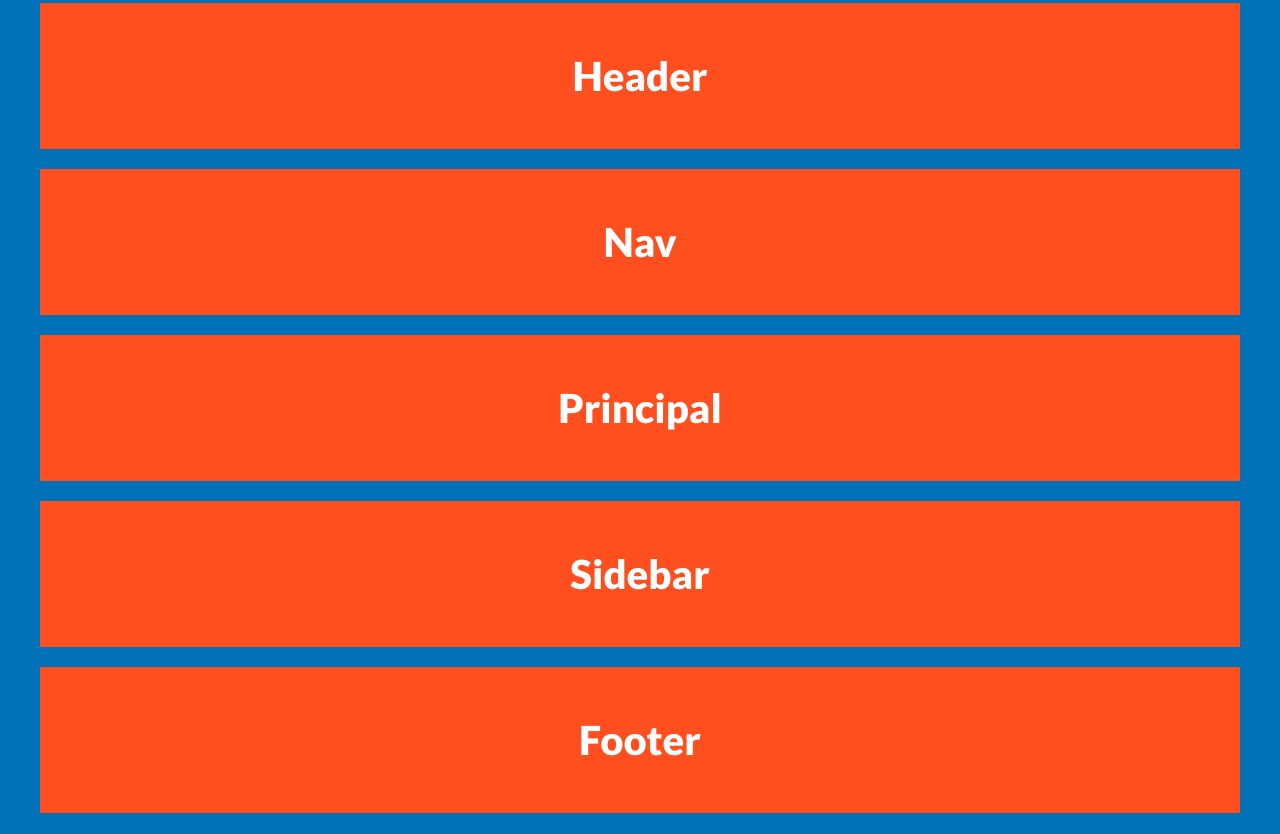
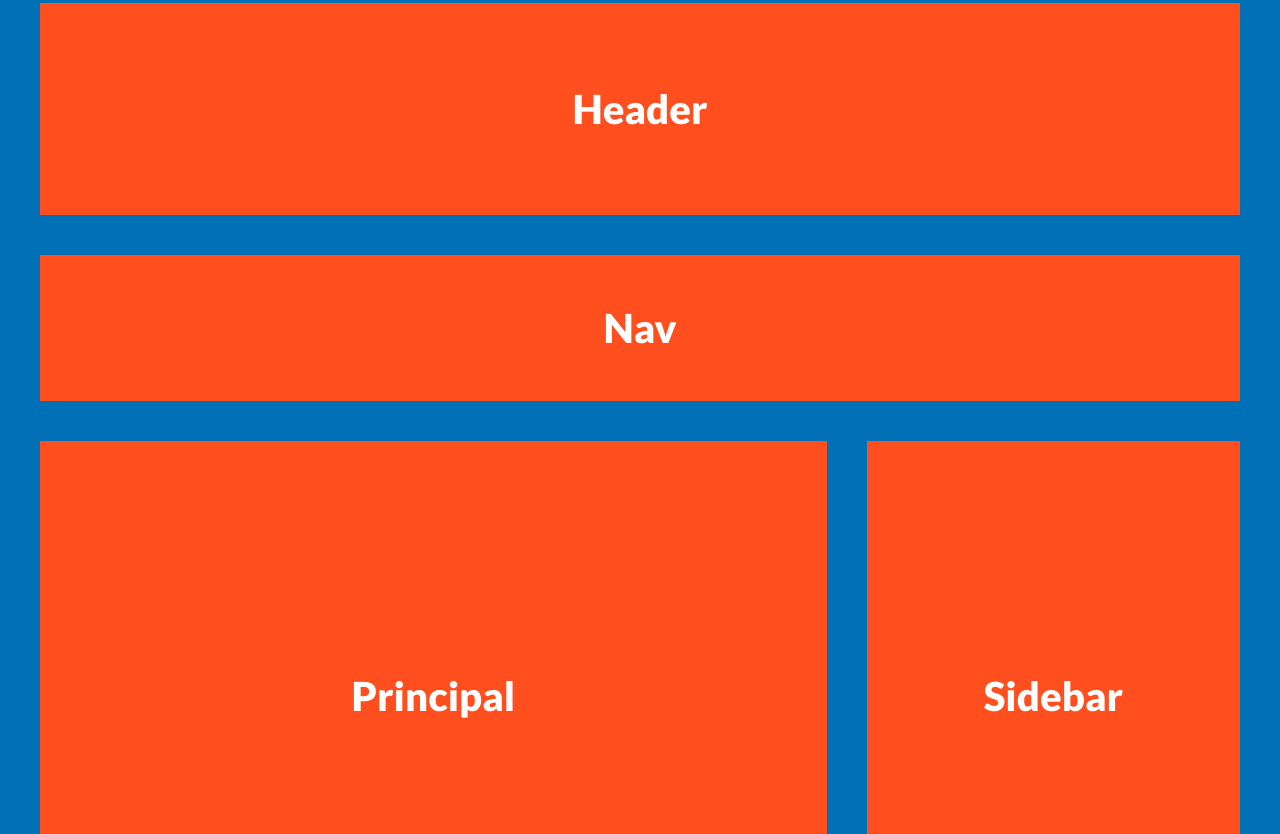
Before and after one commit to Daniel151505/grid, a plain HTML site: page index.html in a window 1280 px wide. Shown: the part 7546-8380 px from the top of the page. Drawn offline with Linux system fonts and the light colour scheme.

Commit message:
Grid Area

```diff
--- a/css/style.css
+++ b/css/style.css
@@ -149,7 +149,46 @@ h1, h2 {
     gap: 4rem 1rem;
 }
 
-
 .grid-8 .box {
     margin: 0;
 }
+
+/* 9 */
+
+.grid-9 {
+    display: grid;
+    height: 120rem;
+    grid-template-areas: "header header header"
+                          "nav nav nav"
+                          "contenido contenido sidebar"
+                          "footer footer footer"
+    ;
+
+    grid-template-columns: repeat(3, 1fr);
+    grid-template-rows: 2.5fr 1fr 6fr 2.5fr ;
+    gap: 4rem;
+}
+
+.grid-9 .box {
+    margin: 0;
+}
+
+.grid-9 .box:nth-child(1) {
+    grid-area: header;
+}
+
+.grid-9 .box:nth-child(2) {
+    grid-area: nav;
+}
+
+.grid-9 .box:nth-child(3) {
+    grid-area: contenido;
+}
+
+.grid-9 .box:nth-child(4) {
+    grid-area: sidebar;
+}
+
+.grid-9 .box:nth-child(5) {
+    grid-area: footer;
+}
```
